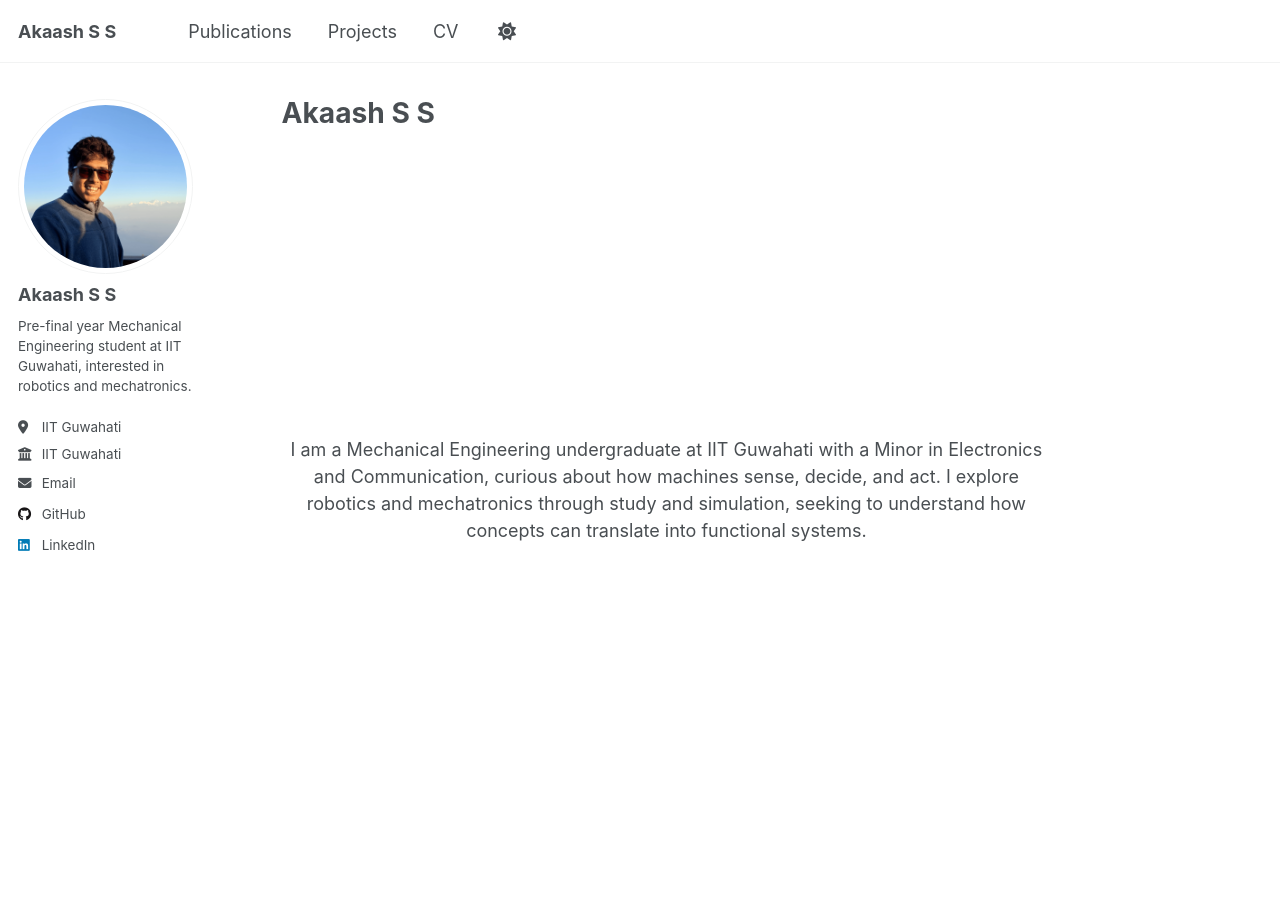
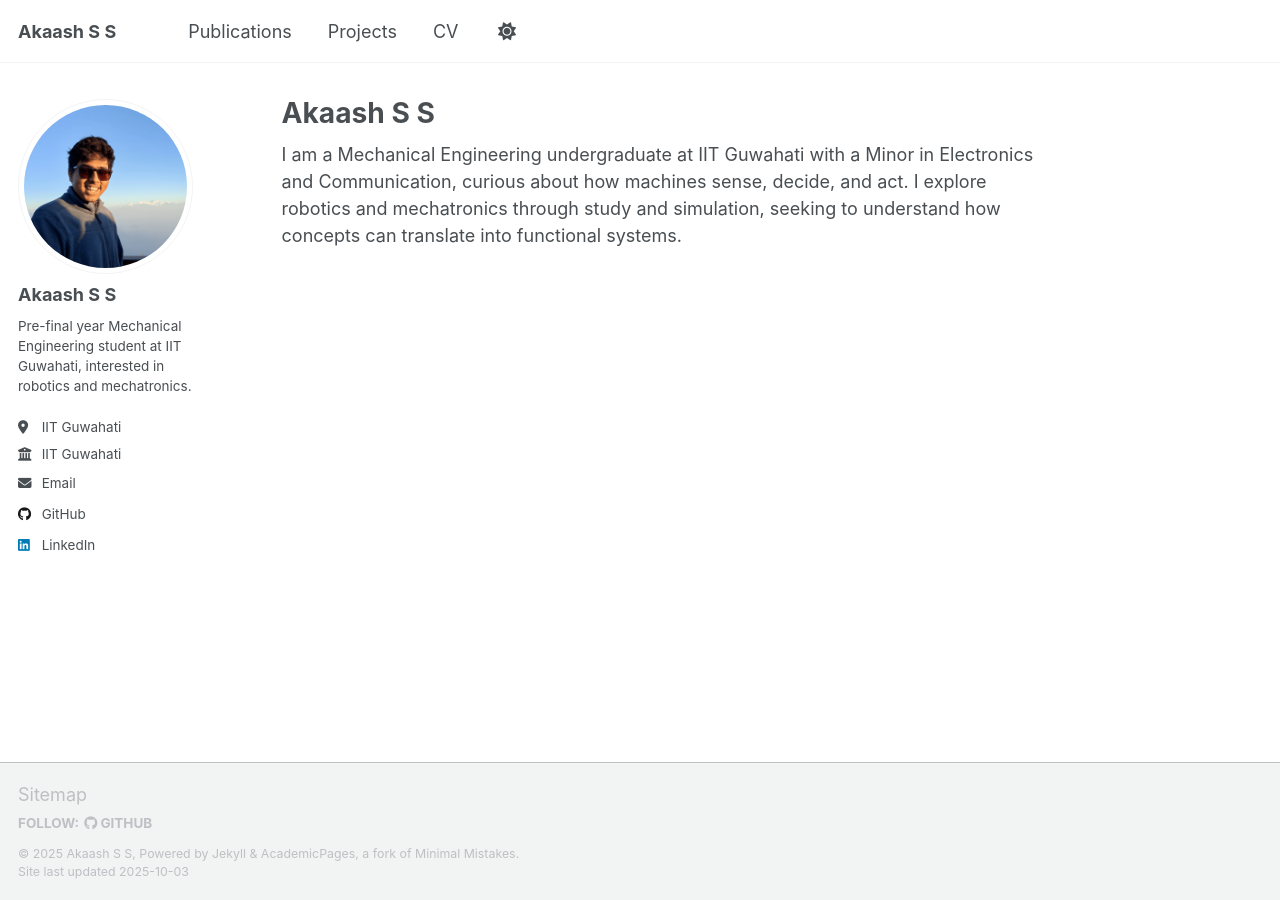
Before and after one commit to akaashss/akaashss.github.io, a Jekyll site: the page built from _pages/about.md, in a window 1280 px wide and 900 px high. Built offline with Jekyll 4.4.1, drawn with Linux system fonts in a browser that asks for light colours; a script that is not in the unit is left out.

Commit message:
Update about.md

```diff
--- a/_pages/about.md
+++ b/_pages/about.md
@@ -6,9 +6,4 @@ redirect_from:
   - /about/
   - /about.html
 ---
-
-<div style="display: flex; justify-content: center; align-items: center; height: 80vh; text-align: center;">
-  <p>
-    I am a Mechanical Engineering undergraduate at IIT Guwahati with a Minor in Electronics and Communication, curious about how machines sense, decide, and act. I explore robotics and mechatronics through study and simulation, seeking to understand how concepts can translate into functional systems.
-  </p>
-</div>
+  I am a Mechanical Engineering undergraduate at IIT Guwahati with a Minor in Electronics and Communication, curious about how machines sense, decide, and act. I explore robotics and mechatronics through study and simulation, seeking to understand how concepts can translate into functional systems.
```
